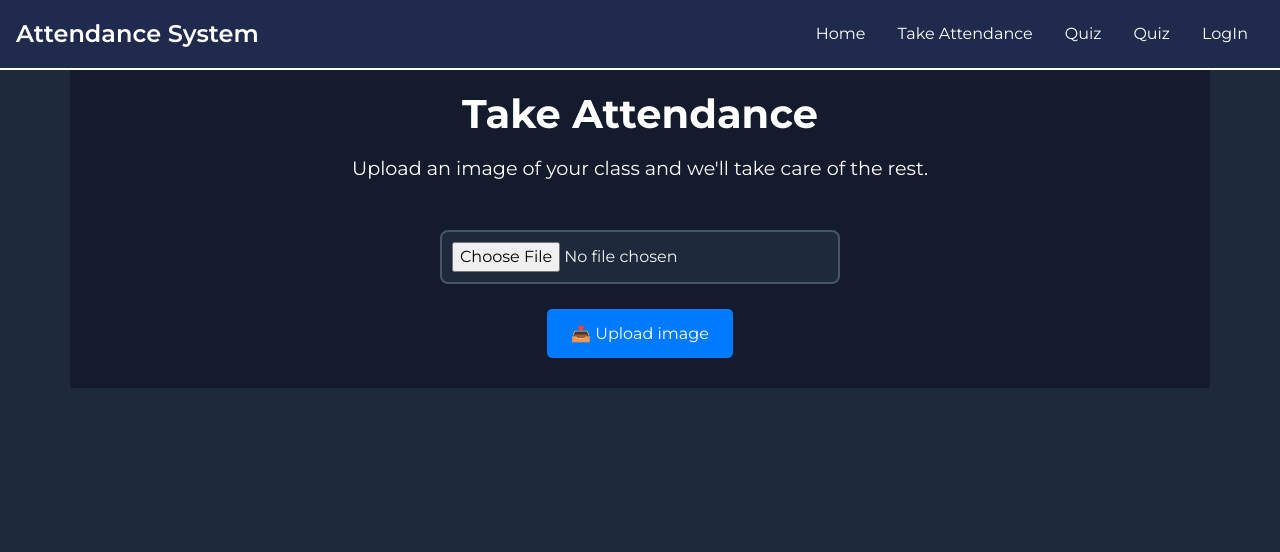
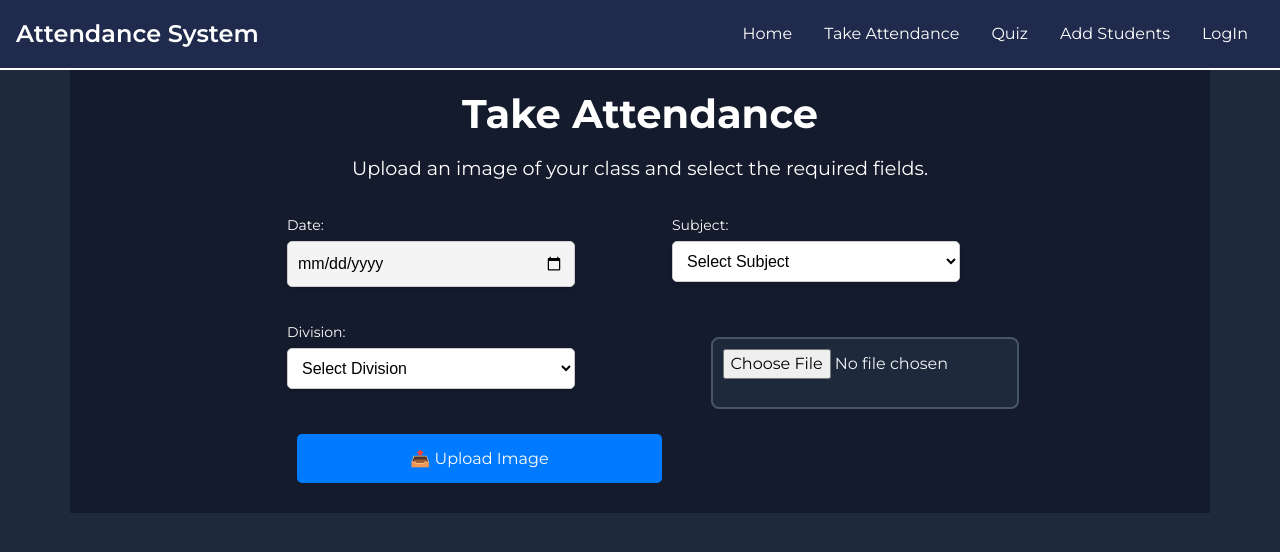
Before and after one commit to bprajyot/Faculty_Assistance_System, a React (Create React App) app: page /takeattendance in a window 1280 px wide. Shown: the top 552 px of the page. Built offline with nearby package versions, Linux system fonts and the light colour scheme.

Commit message:
Updated Take Attendance UI

```diff
--- a/package.json
+++ b/package.json
@@ -12,7 +12,7 @@
     "pdfjs-dist": "^3.11.174",
     "react": "^18.3.1",
     "react-dom": "^18.3.1",
-    "react-router-dom": "^6.27.0",
+    "react-router-dom": "^6.28.0",
     "react-scripts": "5.0.1",
     "react-toastify": "^10.0.6",
     "react-window": "^1.8.10",
--- a/src/App.js
+++ b/src/App.js
@@ -22,7 +22,7 @@ function App() {
             <Route path='/signup' element={<Signup/>} />
             <Route path='/signin' element={<SignIn/>} />
             <Route path='/addstudents' element={<AddStudent/>} />
-            <Route path = '/' element = {<Home/>}/>
+            <Route path = '/' element = {<SignIn/>}/>
             <Route path = '/home' element = {<Home/>}/>
             <Route path = '/takeattendance' element = {<Attendance/>}/>
             <Route path = '/report' element = {<Report/>}/>
--- a/src/Components/Navbar.jsx
+++ b/src/Components/Navbar.jsx
@@ -31,7 +31,7 @@ export default function Navbar() {
                         <li><a onClick={toggleMenu} href='/home'>Home</a></li>
                         <li><a onClick={toggleMenu} href='/takeattendance'>Take Attendance</a></li>
                         <li><a onClick={toggleMenu} href='/quiz'>Quiz</a></li>
-                        <li><a onClick={toggleMenu} href='/addstudents'>Quiz</a></li>
+                        <li><a onClick={toggleMenu} href='/addstudents'>Add Students</a></li>
                         <li><a onClick={toggleMenu} href='/signin'>LogIn</a></li>
                     </ul>
                 </div>
--- a/src/Components/SignUp.jsx
+++ b/src/Components/SignUp.jsx
@@ -14,8 +14,8 @@ const db = getDatabase(app);
 export default function SignUp() {
   const [email, setEmail] = useState("");
   const [password, setPassword] = useState("");
-  const [firstName, setFirstName] = useState("");
-  const [lastName, setLastName] = useState("");
+  const [Name, setName] = useState("");
+  const [facultyID, setFacultyID] = useState("");
   const [loading, setLoading] = useState(false);  // Loading state
 
   const navigate = useNavigate();
@@ -30,7 +30,7 @@ export default function SignUp() {
 
       if (user) {
         // If user creation is successful, save their data in the database
-        await putData(user.uid, firstName, lastName, email);
+        await putData(Name, facultyID, email);
         console.log("User created and data saved:", user);
 
         // Redirect to the home page after successful sign-up
@@ -51,11 +51,10 @@ export default function SignUp() {
     }
   }
 
-  const putData = (userId, firstName, lastName, email) => {
-    return set(ref(db, `Faculties/${firstName}`), {
-      uid: userId,
-      firstName: firstName,
-      lastName: lastName,
+  const putData = (Name, facultyID, email) => {
+    return set(ref(db, `Faculties/${facultyID}`), {
+      facultyID: facultyID,
+      Name: Name,
       email: email
     })
     .then(() => {
@@ -78,28 +77,28 @@ export default function SignUp() {
           <h1>Sign Up</h1>
           <hr/><br/>
           <div className="formandimg">
-            {/* <div className="img">
+            <div className="img">
               <img src="loginimg.png" style={{paddingTop: "2rem"}} alt="Login illustration"/>
-            </div> */}
+            </div>
 
-            <div className="form">
+            <div className="form" style = {{marginLeft: "2rem"}}>
               <div className="form-group">
-                <label style={{textAlign: "left"}}>First Name</label>
+                <label style={{textAlign: "left"}}>Name</label>
                 <input
                   type="text"
-                  value={firstName}
-                  onChange={(e) => setFirstName(e.target.value)}
-                  placeholder="Enter your first name"
+                  value={Name}
+                  onChange={(e) => setName(e.target.value)}
+                  placeholder="Enter your name"
                   required
                 />
               </div>
               <div className="form-group">
-                <label>Last Name</label>
+                <label>Faculty ID</label>
                 <input
                   type="text"
-                  value={lastName}
-                  onChange={(e) => setLastName(e.target.value)}
-                  placeholder="Enter your last name"
+                  value={facultyID}
+                  onChange={(e) => setFacultyID(e.target.value)}
+                  placeholder="Enter your facutly id"
                   required
                 />
               </div>
--- a/src/Pages/Attendance.css
+++ b/src/Pages/Attendance.css
@@ -1,5 +1,5 @@
 /* Container styling */
-body{
+body {
   background-color: #1a1a2e;
 }
 
@@ -44,6 +44,74 @@ body{
   background-color: #0056b3;
 }
 
-  .form-group{
+.form-group {
   width: 18rem;
 }
+
+/* General Input and Select Styles */
+input[type="date"], select {
+  font-family: 'Arial', sans-serif;
+  font-size: 16px;
+  padding: 10px;
+  border-radius: 5px;
+  border: 1px solid #ccc;
+  background-color: #fff;
+  box-shadow: 0 2px 4px rgba(0, 0, 0, 0.1);
+  width: 100%;
+  margin-bottom: 15px;
+}
+
+/* Focused input and select fields */
+input[type="date"]:focus, select:focus {
+  border-color: #007BFF;
+  outline: none;
+  box-shadow: 0 0 5px rgba(0, 123, 255, 0.5);
+}
+
+/* Table Styling */
+.attendance-table {
+  width: 80%;
+  margin-top: 20px;
+  border-collapse: collapse;
+}
+
+.attendance-table th,
+.attendance-table td {
+  padding: 10px;
+  text-align: left;
+  border-bottom: 1px solid #ddd;
+}
+
+.attendance-table th {
+  background-color: #2d2d3e;
+}
+
+.attendance-table tr:nth-child(even) {
+  background-color: #2a2a3a;
+}
+
+.attendance-table tr:hover {
+  background-color: #333;
+}
+
+.attendance-table td {
+  color: #f1f1f1;
+}
+
+/* Status styling */
+.present {
+  color: green;
+  font-weight: bold;
+}
+
+.absent {
+  color: red;
+  font-weight: bold;
+}
+
+.loader-container {
+  display: flex;
+  justify-content: center;
+  align-items: center;
+  height: 100%;
+}
--- a/src/Pages/Attendance.jsx
+++ b/src/Pages/Attendance.jsx
@@ -1,58 +1,183 @@
 import React, { useState } from "react";
+import Loader from "../Components/Loader";
 import axios from "axios";
+import { ref, set } from "firebase/database"; // Import for saving to Realtime Database
+import { auth } from '../Firebase';
+import { getDatabase } from 'firebase/database';
+import { app } from '../Firebase';
+import { useNavigate } from 'react-router-dom';  // Importing the useNavigate hook
 import "./Attendance.css";
 
+const db = getDatabase(app);
+
 function AttendancePage() {
+  const navigate = useNavigate();  // Initialize the navigate function
+
   const [selectedImage, setSelectedImage] = useState(null);
   const [attendanceResults, setAttendanceResults] = useState([]);
+  const [isLoading, setIsLoading] = useState(false);
+  const [date, setDate] = useState("");
+  const [subject, setSubject] = useState("");
+  const [division, setDivision] = useState("");
+
+  const subjects = ["ANN", "OS", "AI", "DV", "CC"];
+  const divisions = ["TY CSAI A", "SY CSAI A", "SY CSAI B"];
 
   const handleImageChange = (e) => {
     setSelectedImage(e.target.files[0]);
   };
 
   const handleUpload = async () => {
-    if (!selectedImage) {
-      alert("Please select an image first.");
+    if (!selectedImage || !date || !subject || !division) {
+      alert("Please fill all fields and select an image.");
       return;
     }
 
     const formData = new FormData();
     formData.append("image", selectedImage);
+    formData.append("date", date);
+    formData.append("subject", subject);
+    formData.append("division", division);
+
+    setIsLoading(true);
 
     try {
-      const response = await axios.post("http://127.0.0.1:5000/take_attendance", formData, {
+      // Send the image to your backend for processing
+      const response = await axios.post(
+        "http://127.0.0.1:5000/take_attendance",
+        formData,
+        {
           headers: {
             "Content-Type": "multipart/form-data",
           },
-      });
-      setAttendanceResults(response.data.attendance || []);
+        }
+      );
+
+      const results = response.data.attendance || [];
+      setAttendanceResults(results);
+      alert("Image uploaded and attendance results received.");
     } catch (error) {
-      console.error("Error uploading image:", error);
-      alert("Failed to mark attendance. Check the console for details.");
+      console.error("Error uploading image or processing data:", error);
+      alert("Failed to process attendance. Check the console for details.");
+    } finally {
+      setIsLoading(false);
+    }
+  };
+
+  const handleSubmit = async () => {
+    if (!attendanceResults.length) {
+      alert("No attendance results to save.");
+      return;
+    }
+
+    try {
+      // Save attendance data to Firebase Realtime Database with structure
+      const attendanceRef = ref(db, `attendance/${date}/${division}`);
+      await set(attendanceRef, { attendance: attendanceResults });
+
+      alert("Attendance data saved successfully!");
+
+      // Redirect to home page after successful submission
+      navigate('/home');  // Assuming the home page route is '/home'
+    } catch (error) {
+      console.error("Error saving data to Firebase:", error);
+      alert("Failed to save attendance data. Check the console for details.");
     }
   };
 
   return (
     <div className="container">
+      {!attendanceResults.length && !isLoading && (
+        <>
           <h1 className="title">Take Attendance</h1>
           <p className="description">
-        Upload an image of your class and we'll take care of the rest.
+            Upload an image of your class and select the required fields.
           </p>
+
+          <div className="form-container">
+            <div className="form-group" style={{ width: "18rem" }}>
+              <label htmlFor="date">Date:</label>
+              <input
+                type="date"
+                id="date"
+                value={date}
+                onChange={(e) => setDate(e.target.value)}
+              />
+            </div>
+
+            <div className="form-group" style={{ width: "18rem" }}>
+              <label htmlFor="subject">Subject:</label>
+              <select
+                id="subject"
+                value={subject}
+                onChange={(e) => setSubject(e.target.value)}
+              >
+                <option value="">Select Subject</option>
+                {subjects.map((sub, index) => (
+                  <option key={index} value={sub}>
+                    {sub}
+                  </option>
+                ))}
+              </select>
+            </div>
+
+            <div className="form-group" style={{ width: "18rem" }}>
+              <label htmlFor="division">Division:</label>
+              <select
+                id="division"
+                value={division}
+                onChange={(e) => setDivision(e.target.value)}
+              >
+                <option value="">Select Division</option>
+                {divisions.map((div, index) => (
+                  <option key={index} value={div}>
+                    {div}
+                  </option>
+                ))}
+              </select>
+            </div>
+
             <input type="file" accept="image/*" onChange={handleImageChange} />
+
             <button className="uploadButton" onClick={handleUpload}>
-        📤 Upload image
+              📤 Upload Image
             </button>
-      {attendanceResults.length > 0 && (
+          </div>
+        </>
+      )}
+
+      {isLoading && (
+        <div className="loader-container">
+          <Loader />
+        </div>
+      )}
+
+      {/* Show table only if there are attendance results */}
+      {!isLoading && attendanceResults.length > 0 && (
         <div className="results">
           <h2>Attendance Results:</h2>
-          <ul>
+          <table className="attendance-table" style={{ width: '80vw' }}>
+            <thead>
+              <tr>
+                <th>PRN</th>
+                <th>Name</th>
+                <th>Role No.</th>
+              </tr>
+            </thead>
+            <tbody>
               {attendanceResults.map((result, index) => (
-              <li key={index}>
-                {console.log(result)}
-                {result.roll_number} | {result.name} | (PRN: {result.prn}) - Confidence: {result.confidence.toFixed(2)}%
-              </li>
+                <tr key={index}>
+                  <td>{result.prn}</td>
+                  <td>{result.name}</td>
+                  <td>{result.roll_number}</td>
+                </tr>
               ))}
-          </ul>
+            </tbody>
+          </table>
+
+          <button className="submitButton" onClick={handleSubmit}>
+            ✔️ Submit Attendance
+          </button>
         </div>
       )}
     </div>
--- a/src/Pages/Quiz.css
+++ b/src/Pages/Quiz.css
@@ -110,3 +110,9 @@ button:disabled {
 .navigation-buttons button {
   width: 120px;
 }
+
+.box {
+  border: 2px #FEFEFE solid;
+  padding: 1.5rem;
+  border-radius: 1rem;
+}
--- a/src/Pages/Quiz.jsx
+++ b/src/Pages/Quiz.jsx
@@ -185,9 +185,9 @@ const App = () => {
         <div className="bg-red-100 text-red-700 p-3 rounded mb-4">
           {error}
         </div>
-      )}
+      )} <hr/>
 
-      <section className="border rounded p-6 mb-6">
+      <section className="box">
         <h2 className="text-xl font-semibold mb-4">Upload PDF</h2>
         <div className="space-y-4">
           <input
```
Also changed, not shown: 1 other file (tests, documents, lock files or other folders). Lines whose indentation alone changed are shown as unchanged.
